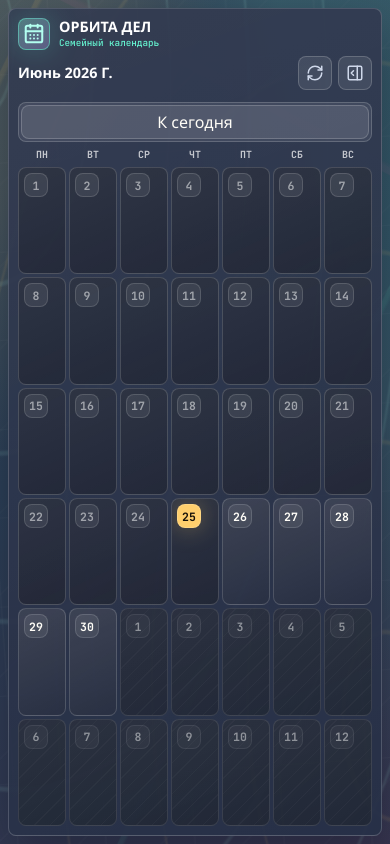
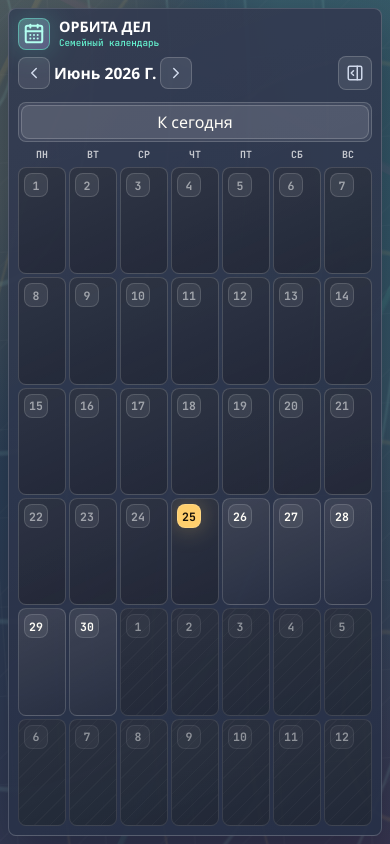
Before and after one commit to antoshigas/daily-calendar-digest, a Next.js app: page / in a window 390 px wide. Built offline with nearby package versions, Linux system fonts and the light colour scheme; a web font is replaced by a local one.

Commit message:
Remove manual sync and tame iPhone swipes

```diff
--- a/app/globals.css
+++ b/app/globals.css
@@ -265,9 +265,21 @@ h3 {
   margin: 8px 0 7px;
 }
 
+.month-heading {
+  display: flex;
+  align-items: center;
+  justify-self: start;
+  gap: 6px;
+  min-width: 0;
+}
+
 .month-title-row h2 {
   justify-self: start;
   text-transform: capitalize;
+}
+
+.month-heading-nav {
+  display: none;
 }
 
 .month-controls {
@@ -419,6 +431,8 @@ h3 {
   gap: 6px;
   min-height: 0;
   overflow: hidden;
+  touch-action: pan-y;
+  user-select: none;
 }
 
 .day-cell {
@@ -1173,6 +1187,22 @@ h3 {
     margin: 6px 0;
   }
 
+  .month-heading {
+    gap: 4px;
+  }
+
+  .month-heading h2 {
+    min-width: 0;
+    font-size: clamp(0.9rem, 4vw, 1.05rem);
+    white-space: nowrap;
+  }
+
+  .month-heading-nav {
+    display: inline-flex;
+    width: 32px;
+    min-height: 32px;
+  }
+
   .feedback-line {
     top: 54px;
     right: 12px;
--- a/app/page.js
+++ b/app/page.js
@@ -10,7 +10,6 @@ import {
   PanelRightOpen,
   Pencil,
   Plus,
-  RefreshCw,
   Trash2,
   X,
 } from "lucide-react";
@@ -46,9 +45,12 @@ const MINUTE_MARKERS = [
 ];
 const AUTO_REFRESH_MS = 6000;
 const SWIPE_THRESHOLD = 56;
+const SWIPE_EDGE_GUARD_PX = 44;
+const SWIPE_INTENT_RATIO = 1.15;
 const WHEEL_MONTH_THRESHOLD = 80;
 const WHEEL_MONTH_COOLDOWN_MS = 650;
 const FOCUS_SCROLL_DELAY_MS = 120;
+const MONTH_SWIPE_SELECTOR = ".month-grid";
 
 function emptyForm(date, ownerId = DEFAULT_OWNER_ID) {
   return {
@@ -429,8 +431,6 @@ export default function CalendarPage() {
   );
 
   async function loadEvents({ quiet = false } = {}) {
-    if (!quiet) setFeedback("Синхронизирую");
-
     const response = await fetch("/api/events", { cache: "no-store" });
     const payload = await response.json();
 
@@ -450,7 +450,6 @@ export default function CalendarPage() {
     setTodayLocked(Boolean(payload.todayLocked));
     setTodayAfterDigest(Boolean(payload.todayAfterDigest));
     setOwnerPasswordStatus(payload.ownerPasswordStatus || {});
-    if (!quiet) setFeedback("Обновлено");
   }
 
   useEffect(() => {
@@ -497,7 +496,7 @@ export default function CalendarPage() {
       const touch = event.touches[0];
       const deltaX = touch.clientX - swipeStartX.current;
       const deltaY = touch.clientY - swipeStartY.current;
-      const horizontalIntent = Math.abs(deltaX) > 10 && Math.abs(deltaX) > Math.abs(deltaY) * 1.15;
+      const horizontalIntent = Math.abs(deltaX) > 10 && Math.abs(deltaX) > Math.abs(deltaY) * SWIPE_INTENT_RATIO;
 
       if (horizontalIntent) {
         event.preventDefault();
@@ -600,6 +599,19 @@ export default function CalendarPage() {
     setEditingId(null);
   }
 
+  function resetSwipe() {
+    swipeStartX.current = null;
+    swipeStartY.current = null;
+  }
+
+  function canStartMonthSwipe(event) {
+    const touch = event.touches[0];
+    if (!touch || !(event.target instanceof Element) || !event.target.closest(MONTH_SWIPE_SELECTOR)) return false;
+
+    const viewportWidth = window.visualViewport?.width ?? window.innerWidth;
+    return touch.clientX > SWIPE_EDGE_GUARD_PX && touch.clientX < viewportWidth - SWIPE_EDGE_GUARD_PX;
+  }
+
   function startEdit(event) {
     if (!isWritableDateKey(event.date, dateContext)) {
       setFeedback(getDateLockReason(event.date, dateContext));
@@ -630,10 +642,9 @@ export default function CalendarPage() {
 
     const deltaX = clientX - swipeStartX.current;
     const deltaY = clientY - swipeStartY.current;
-    swipeStartX.current = null;
-    swipeStartY.current = null;
+    resetSwipe();
 
-    if (Math.abs(deltaX) < SWIPE_THRESHOLD || Math.abs(deltaX) < Math.abs(deltaY) * 1.15) return;
+    if (Math.abs(deltaX) < SWIPE_THRESHOLD || Math.abs(deltaX) < Math.abs(deltaY) * SWIPE_INTENT_RATIO) return;
     moveMonth(deltaX > 0 ? -1 : 1);
   }
 
@@ -758,16 +769,19 @@ export default function CalendarPage() {
           ref={calendarPanelRef}
           aria-label="Календарь"
           onTouchStart={(event) => {
-            swipeStartX.current = event.touches[0]?.clientX ?? null;
-            swipeStartY.current = event.touches[0]?.clientY ?? null;
+            const touch = event.touches[0];
+            if (!touch || !canStartMonthSwipe(event)) {
+              resetSwipe();
+              return;
+            }
+
+            swipeStartX.current = touch.clientX;
+            swipeStartY.current = touch.clientY;
           }}
           onTouchEnd={(event) => {
             handleSwipeEnd(event.changedTouches[0]?.clientX ?? 0, event.changedTouches[0]?.clientY ?? 0);
           }}
-          onTouchCancel={() => {
-            swipeStartX.current = null;
-            swipeStartY.current = null;
-          }}
+          onTouchCancel={resetSwipe}
           onWheel={handleCalendarWheel}
         >
           <header className="topbar">
@@ -783,22 +797,33 @@ export default function CalendarPage() {
           </header>
 
           <div className="month-title-row">
-            <h2>{formatMonthLabel(viewDate)}</h2>
+            <div className="month-heading">
+              <button
+                className="icon-button subtle month-heading-nav"
+                type="button"
+                onClick={() => moveMonth(-1)}
+                aria-label="Предыдущий месяц"
+                title="Предыдущий месяц"
+              >
+                <ChevronLeft size={18} />
+              </button>
+              <h2>{formatMonthLabel(viewDate)}</h2>
+              <button
+                className="icon-button subtle month-heading-nav"
+                type="button"
+                onClick={() => moveMonth(1)}
+                aria-label="Следующий месяц"
+                title="Следующий месяц"
+              >
+                <ChevronRight size={18} />
+              </button>
+            </div>
             <div className="month-controls" aria-label="Навигация по месяцам">
               <button className="today-button" type="button" onClick={jumpToday}>
                 К сегодня
               </button>
             </div>
             <div className="month-actions">
-              <button
-                className="icon-button subtle"
-                type="button"
-                onClick={() => loadEvents().catch((error) => setFeedback(error.message))}
-                aria-label="Синхронизировать"
-                title="Синхронизировать"
-              >
-                <RefreshCw size={18} />
-              </button>
               <button
                 className={`icon-button subtle${detailsOpen ? " active-control" : ""}`}
                 type="button"
```
